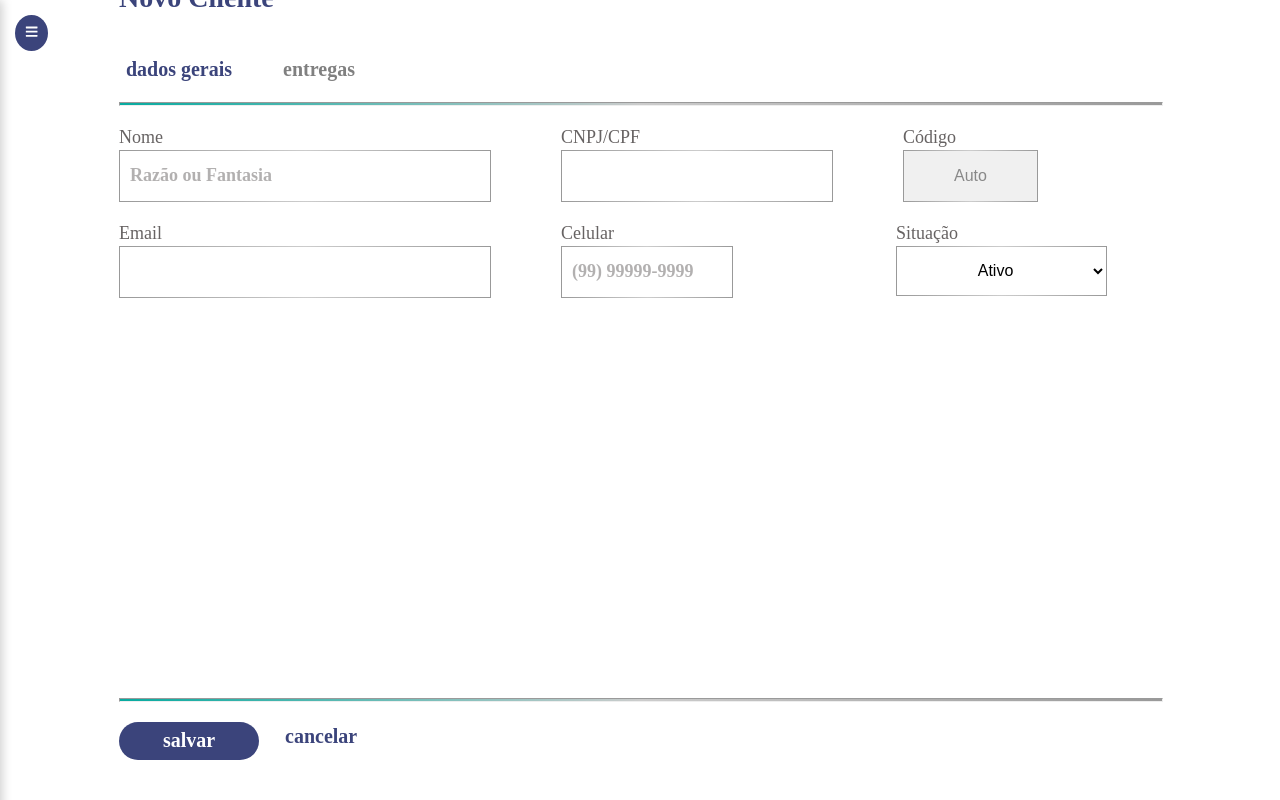
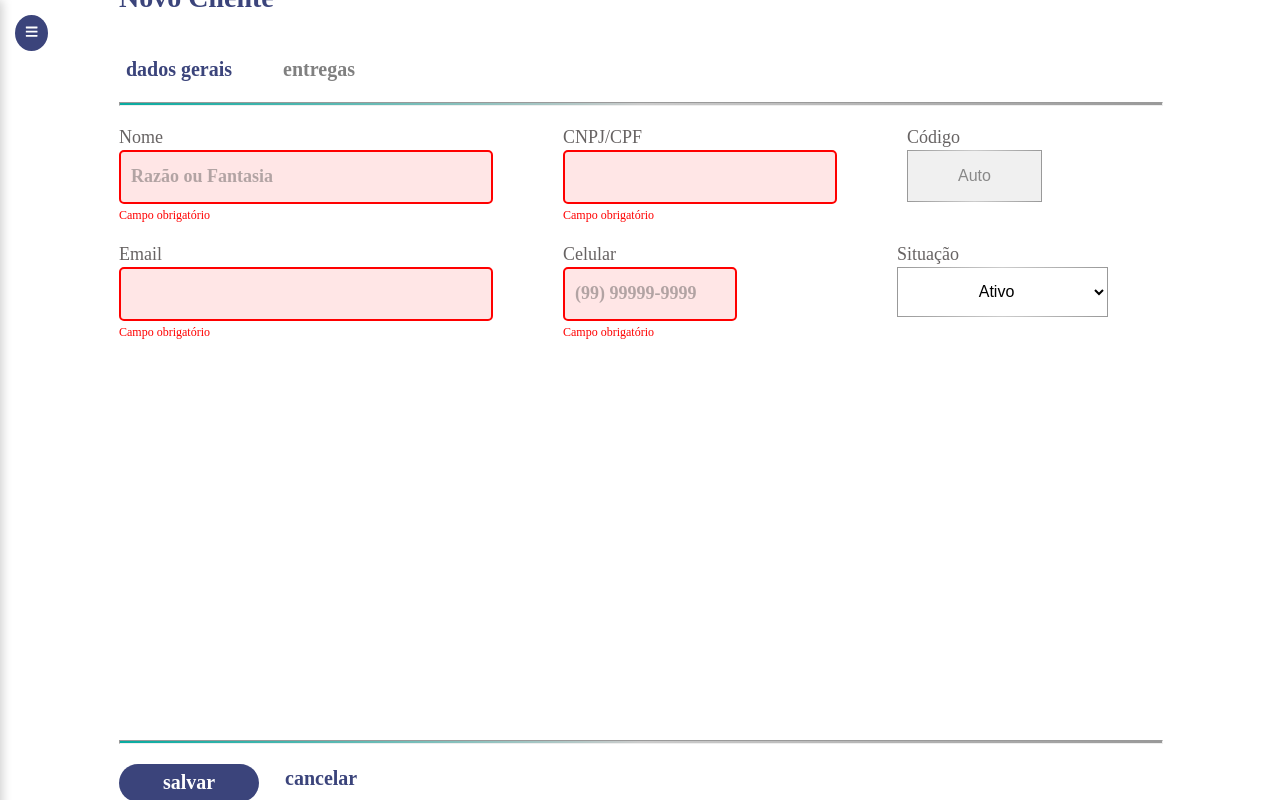
Before and after one commit to erik-tavares/a, a Next.js app: page /cadastro/clientes/novoCliente in a window 1280 px wide. Both pictures are taken after a click on the button "salvar". Shown: the part 79-879 px from the top of the page. Built offline with nearby package versions, Linux system fonts and the light colour scheme.

Commit message:
server.jsx

```diff
--- a/src/app/cadastro/clientes/novoCliente/page.jsx
+++ b/src/app/cadastro/clientes/novoCliente/page.jsx
@@ -10,6 +10,7 @@ export default function NovoClientePage() {
   const router = useRouter();
   const [isSidebarOpen, setIsSidebarOpen] = useState(false);
   const [abaSelecionada, setAbaSelecionada] = useState("dados-gerais"); // Estado para controlar a aba ativa
+  const [errors, setErrors] = useState({});
   const [formData, setFormData] = useState({
     nome: "",
     cnpjCpf: "",
@@ -18,6 +19,22 @@ export default function NovoClientePage() {
     celular: "",
     situacao: "ativo",
   });
+
+  const validarCampos = () => {
+    let newErrors = {};
+
+    if (!formData.nome || formData.nome.trim() === "")
+      newErrors.nome = "Campo obrigatório";
+    if (!formData.cnpjCpf || formData.cnpjCpf.trim() === "")
+      newErrors.cnpjCpf = "Campo obrigatório";
+    if (!formData.email || formData.email.trim() === "")
+      newErrors.email = "Campo obrigatório";
+    if (!formData.celular || formData.celular.trim() === "")
+      newErrors.celular = "Campo obrigatório";
+
+    setErrors(newErrors);
+    return Object.keys(newErrors).length === 0; // Retorna "true" se não houver erros
+  };
 
   const handleCnpjCpfChange = (e) => {
     let value = e.target.value;
@@ -65,24 +82,23 @@ export default function NovoClientePage() {
   };
 
   const handleChange = (e) => {
-    setFormData((prevData) => ({
-      ...prevData,
-      [e.target.name]: e.target.value,
-    }));
+    const { name, value } = e.target;
+    setFormData((prev) => ({ ...prev, [name]: value }));
+
+    if (value.trim() !== "") {
+      setErrors((prev) => {
+        const newErrors = { ...prev };
+        delete newErrors[name]; // Remove erro ao preencher
+        return newErrors;
+      });
+    }
   };
 
   const handleSave = () => {
-    if (
-      !formData.nome ||
-      !formData.cnpjCpf ||
-      !formData.email ||
-      !formData.celular
-    ) {
-      alert("Por favor, preencha todos os campos obrigatórios!");
-      return;
+    if (validarCampos()) {
+      console.log("Formulário válido! Enviar dados ao backend...");
+      setErrors({}); // ✅ Limpa todos os erros após salvar com sucesso
     }
-
-    router.push("/cadastro/cliente/novoCliente");
   };
 
   // Dados da tabela de entregas (mockados para teste)
@@ -250,11 +266,16 @@ export default function NovoClientePage() {
                       id="nome"
                       type="text"
                       name="nome"
-                      className="input-nome"
+                      className={`input-nome ${
+                        errors.nome ? "input-error" : ""
+                      }`}
                       placeholder="Razão ou Fantasia"
                       value={formData.nome}
                       onChange={handleChange}
                     />
+                    {errors.nome && (
+                      <span className="error-message">{errors.nome}</span>
+                    )}
                   </div>
                   <div className="form-group">
                     <label htmlFor="cnpjCpf">CNPJ/CPF</label>
@@ -262,10 +283,15 @@ export default function NovoClientePage() {
                       id="cnpjCpf"
                       type="text"
                       name="cnpjCpf"
-                      className="input-cnpj-cpf"
+                      className={`input-cnpj-cpf ${
+                        errors.cnpjCpf ? "input-error" : ""
+                      }`}
                       value={formData.cnpjCpf}
                       onChange={handleCnpjCpfChange}
                     />
+                    {errors.cnpjCpf && (
+                      <span className="error-message">{errors.cnpjCpf}</span>
+                    )}
                   </div>
 
                   <div className="form-group">
@@ -288,10 +314,15 @@ export default function NovoClientePage() {
                       id="email"
                       type="email"
                       name="email"
-                      className="input-email"
+                      className={`input-email ${
+                        errors.email ? "input-error" : ""
+                      }`}
                       value={formData.email}
                       onChange={handleChange}
                     />
+                    {errors.email && (
+                      <span className="error-message">{errors.email}</span>
+                    )}
                   </div>
                   <div className="form-group">
                     <label htmlFor="celular">Celular</label>
@@ -299,11 +330,16 @@ export default function NovoClientePage() {
                       id="celular"
                       type="text"
                       name="celular"
-                      className="input-celular"
+                      className={`input-celular ${
+                        errors.celular ? "input-error" : ""
+                      }`}
                       value={formData.celular}
                       onChange={handleCelularChange}
                       placeholder="(99) 99999-9999"
                     />
+                    {errors.celular && (
+                      <span className="error-message">{errors.celular}</span>
+                    )}
                   </div>
 
                   <div className="form-group">
--- a/src/styles/novoCliente.css
+++ b/src/styles/novoCliente.css
@@ -454,3 +454,18 @@ input[type="checkbox"]:checked::after {
     padding: 8px;
   }
 }
+
+/* Adiciona borda vermelha nos inputs com erro */
+.input-error {
+  border: 2px solid red !important;
+  background-color: #ffe6e6;
+  transition: border 0.3s ease-in-out;
+}
+
+/* Mensagem de erro em vermelho abaixo do campo */
+.error-message {
+  color: red;
+  font-size: 12px;
+  margin-top: 4px;
+  display: block;
+}
```
